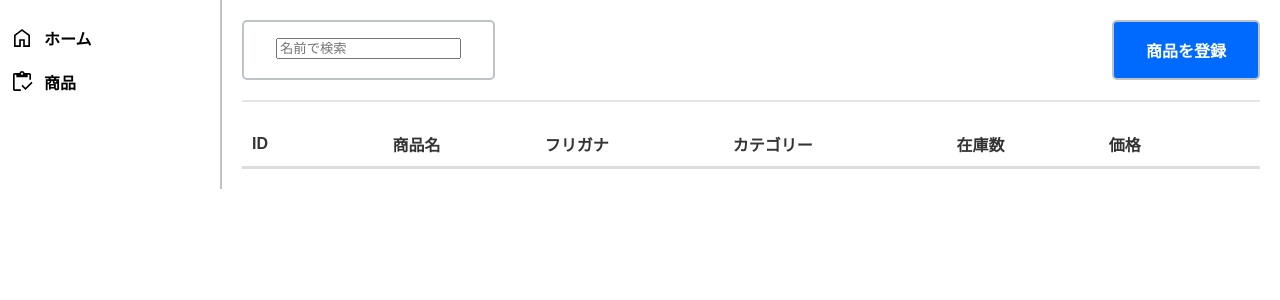
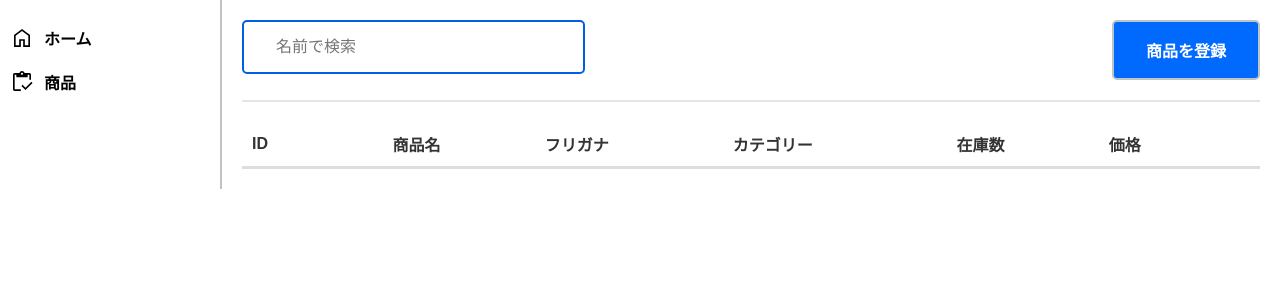
Before and after one commit to hashimoto20540/inventory-management, a PHP site: page /productList.php in a window 1280 px wide. Shown: the part 56-356 px from the top of the page. Run offline with PHP 8.4, Linux system fonts and the light colour scheme; the visitor is signed in with stand-in values (Sample User, id 1); data that the repository does not hold is empty.

Commit message:
検索ボックスのデザインを修正

```diff
--- a/css/productList.css
+++ b/css/productList.css
@@ -6,8 +6,26 @@
   display: flex;
 }
 
+.information-box__search {
+  width: 100%;
+  padding: 1em 2em;
+  border-radius: 5px;
+  border: solid rgb(0, 95, 229) 2px;
+  font-size: 1rem;
+}
+
+.information-box__search:focus {
+  outline: none;
+  border: solid rgb(0, 95, 229) 3px;
+}
+
 .product-list__search {
   border: none;
+}
+
+.information-box__wrapper-search {
+  width: fit-content;
+  padding: 0em;
 }
 
 .product-list__register-button {
--- a/productList.php
+++ b/productList.php
@@ -129,8 +129,8 @@ initializeId($db);
 		<main class="content">
 			<form action="" method="GET">
 				<div class="information-bar product-list__information-bar">
-					<div class="search-box content__information-box">
-						<input class="product-list__information-box" type="text" autocomplete="off" placeholder="名前で検索">
+					<div class="search-box information-box__wrapper-search">
+						<input class="information-box__search" type="text" autocomplete="off" placeholder="名前で検索">
 					</div>
 
 					<div class="flex-grow"></div>
```
